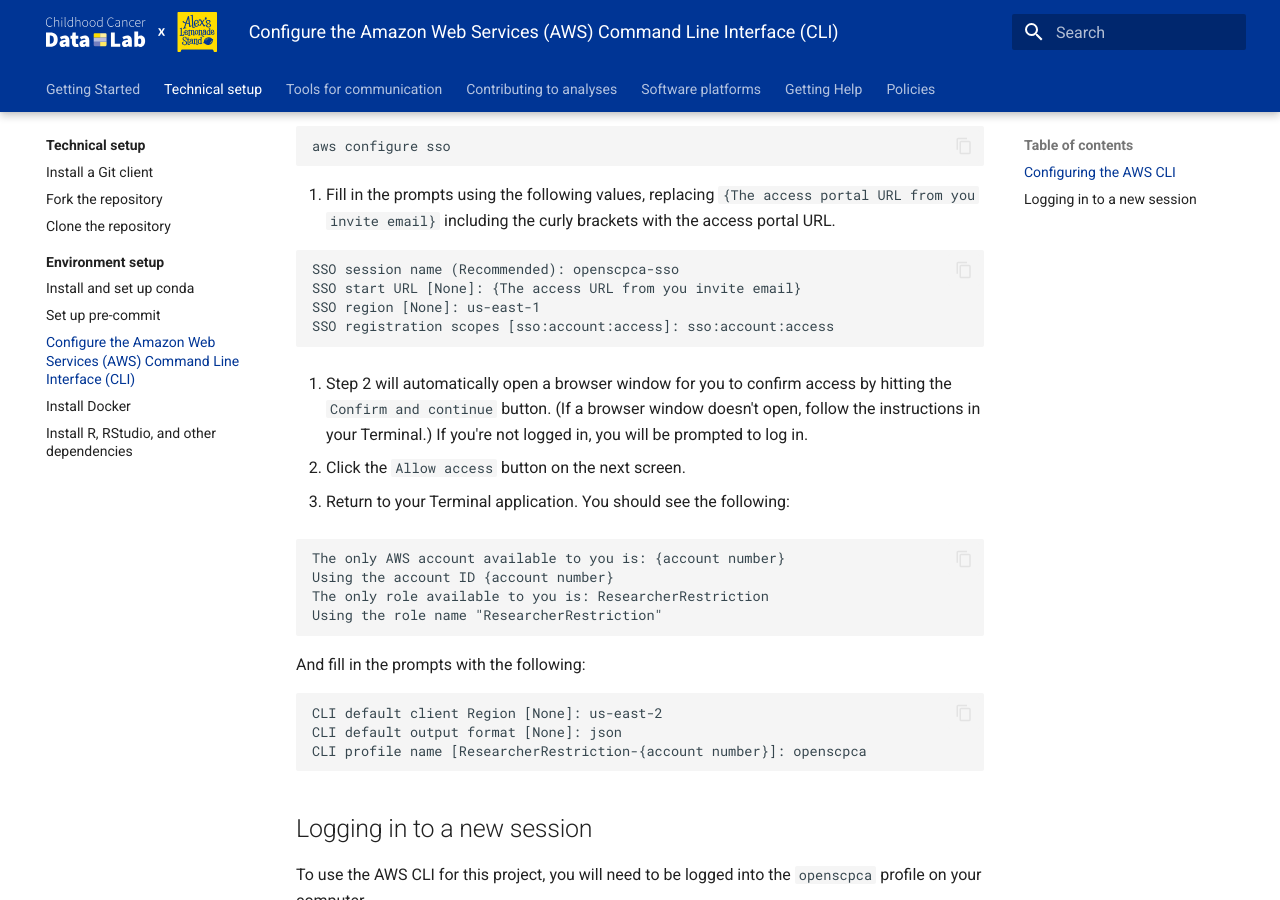
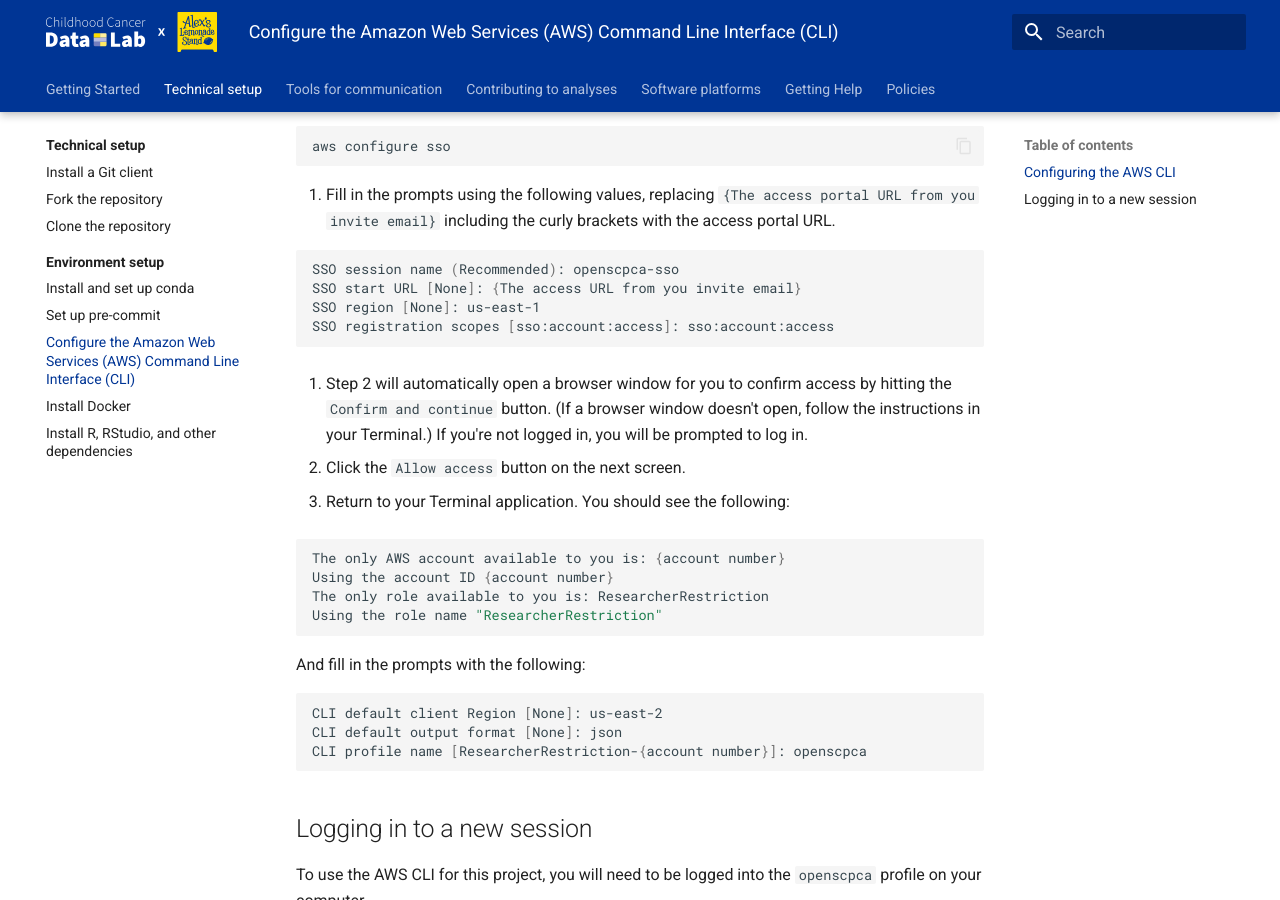
Before and after one commit to AlexsLemonade/OpenScPCA-analysis, an MkDocs documentation site: the page built from docs/technical-setup/environment-setup/configure-aws-cli.md, in a window 1280 px wide and 900 px high, scrolled down 755 px. Built offline with MkDocs 1.6.1 and Material for MkDocs 9.7.7, drawn with Linux system fonts in a browser that asks for light colours.

Commit message:
remove copy button from prompt chunks, and fix numbering at the bottom

````diff
--- a/docs/technical-setup/environment-setup/configure-aws-cli.md
+++ b/docs/technical-setup/environment-setup/configure-aws-cli.md
@@ -26,7 +26,7 @@
 
 2. Fill in the prompts using the following values, replacing `{The access portal URL from you invite email}` including the curly brackets with the access portal URL.
 
-```
+```{.sh .no-copy}
 SSO session name (Recommended): openscpca-sso
 SSO start URL [None]: {The access URL from you invite email}
 SSO region [None]: us-east-1
@@ -42,7 +42,7 @@
 5. Return to your Terminal application.
 You should see the following:
 
-```
+```{.sh .no-copy}
 The only AWS account available to you is: {account number}
 Using the account ID {account number}
 The only role available to you is: ResearcherRestriction
@@ -51,7 +51,7 @@
 
 And fill in the prompts with the following:
 
-```
+```{.sh .no-copy}
 CLI default client Region [None]: us-east-2
 CLI default output format [None]: json
 CLI profile name [ResearcherRestriction-{account number}]: openscpca
@@ -63,11 +63,11 @@
 
 1. To login, use the following command in your Terminal application:
 
-```sh
-aws sso login --profile openscpca
-```
+    ```sh
+    aws sso login --profile openscpca
+    ```
 
-2. Step 1 will automatically open a browser window for you to confirm access by hitting the `Confirm and continue` button.
+1. Step 1 will automatically open a browser window for you to confirm access by hitting the `Confirm and continue` button.
 (If a browser window doesn't open, follow the instructions in your Terminal.)
 
-3. Click the `Allow access` button on the next screen.
+1. Click the `Allow access` button on the next screen.
````
